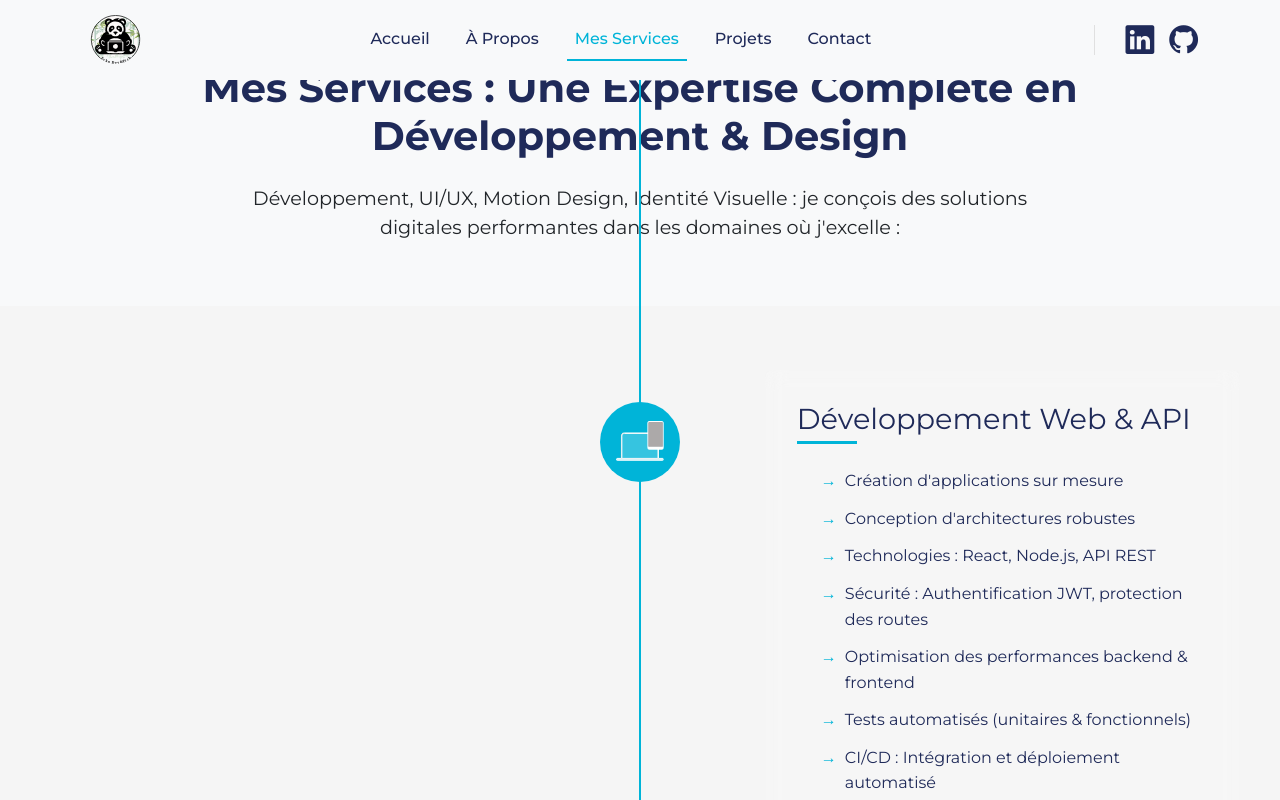
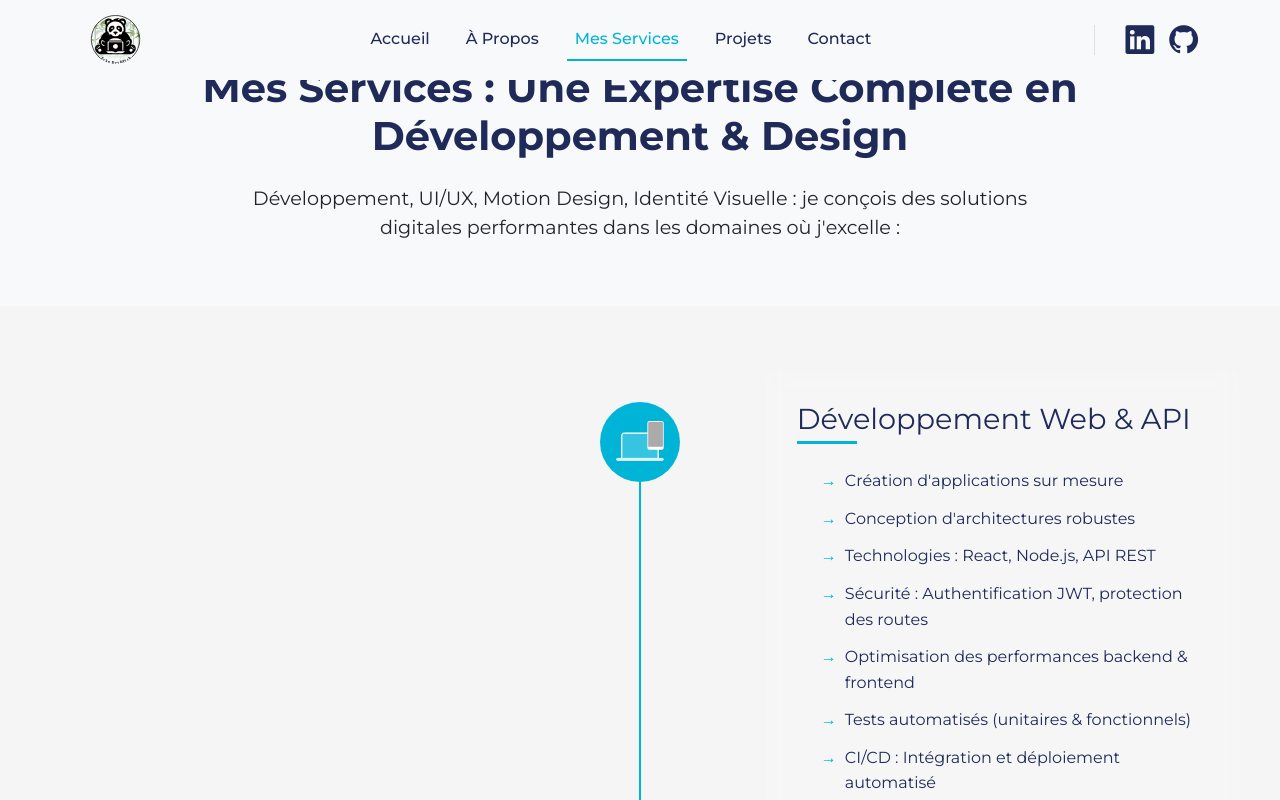
Before and after one commit to FaridBenjomaa/portfolio, a React (Create React App) app: page /services in a window 1280 px wide. Shown: the top 800 px of the page. Built offline with nearby package versions, Linux system fonts and the light colour scheme.

Commit message:
Correction CSS Mes Services

```diff
--- a/src/css/Services.css
+++ b/src/css/Services.css
@@ -341,16 +341,6 @@
   animation-delay: 0.3s;
 }
 
-/* Vertical line - default positioning (mobile) */
-.vertical-line {
-  position: absolute;
-  left: 40px;
-  top: 0;
-  height: 100%;
-  width: 2px;
-  background-color: #00B4D8;
-  transform: translateX(-50%);
-}
 
 /* Desktop styles (center the vertical line and align all icons) */
 @media (min-width: 769px) {
@@ -363,6 +353,7 @@
     right: 0; /* Déplace la ligne vers la droite sur mobile */
     left: auto; /* Annule la position par défaut à gauche */
     height: calc(100% - 4rem); /* Ajuster la hauteur si nécessaire */
+    z-index: 1; /* Ensure the line is behind the cards */
   }
 
   .icon {
@@ -417,11 +408,11 @@
 
 /* Correction de la position de la ligne bleue verticale */
 .global-vertical-line {
-  position: fixed;
+  position: absolute;
   left: 50%; /* Default position for larger screens */
   top: 10%;
   bottom: 10%;
-  height: 100%;
+  height: 90%;
   width: 2px;
   background-color: #00B4D8;
   transform: translateX(-50%);
```
